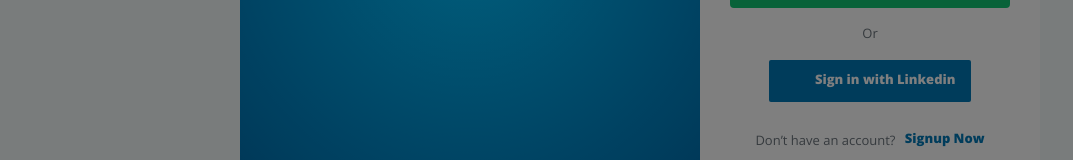
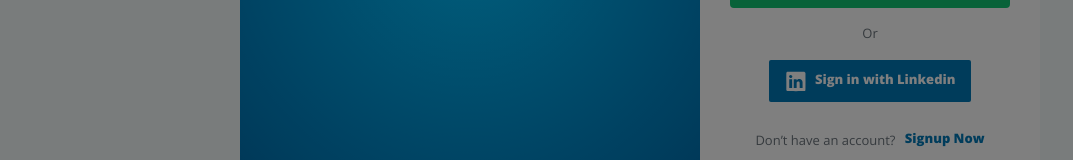
Before and after one commit to asif7774/charxpert, an Angular app: page / in a window 1280 px wide. Both pictures are taken after a click on the button "Login". Shown: the part 467-627 px from the top of the page, without its empty margins (0-1073 px from the left). Built offline with nearby package versions, Linux system fonts and the light colour scheme.

Commit message:
Update login-popup.component.html

```diff
--- a/src/app/home/login-popup/login-popup.component.html
+++ b/src/app/home/login-popup/login-popup.component.html
@@ -25,7 +25,7 @@
         <div class="form-group">
             <div class="linkeding-option">
                 <span class="anchor-tag signin-linkeding">
-                    <svg class="icon">
+                    <svg class="icon" viewBox="0 0 900 900">
                         <use xlink:href="#linkedinIcon"></use>
                     </svg>
                     Sign in with Linkedin</span>
```
